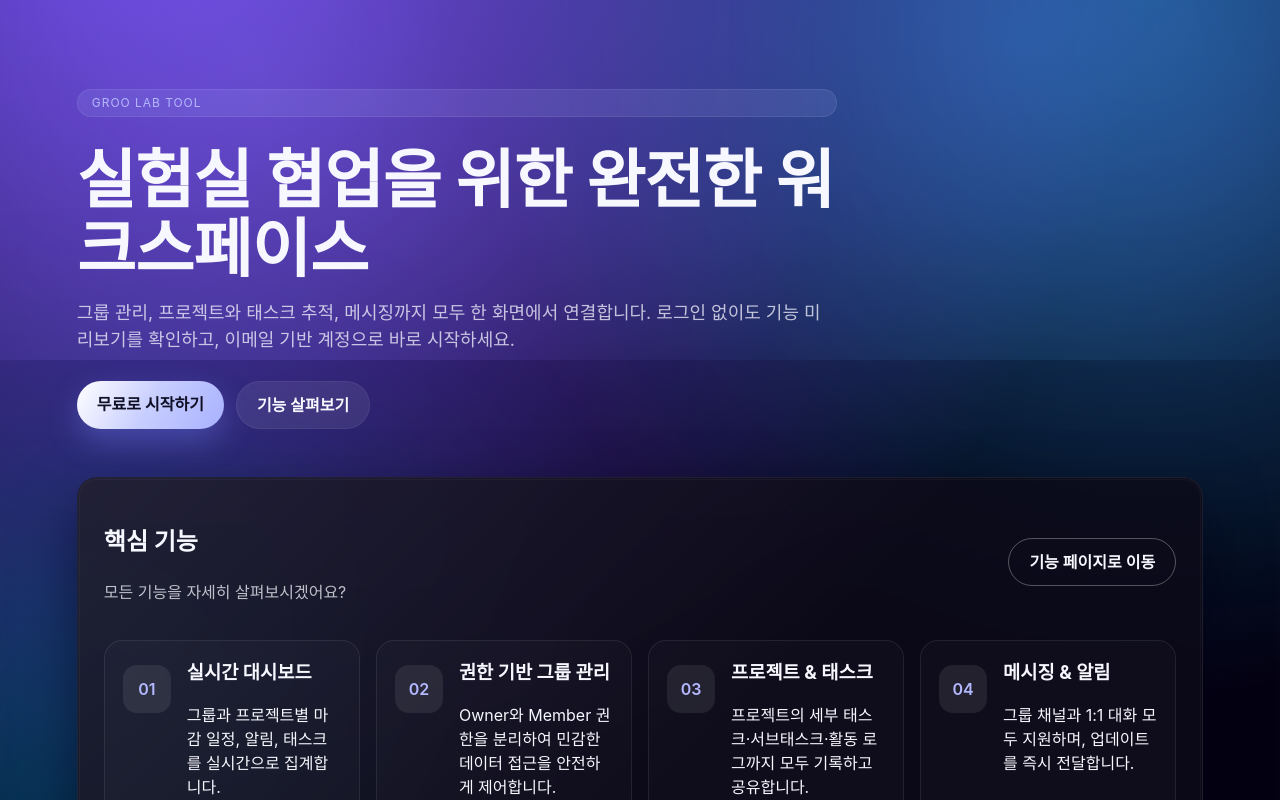
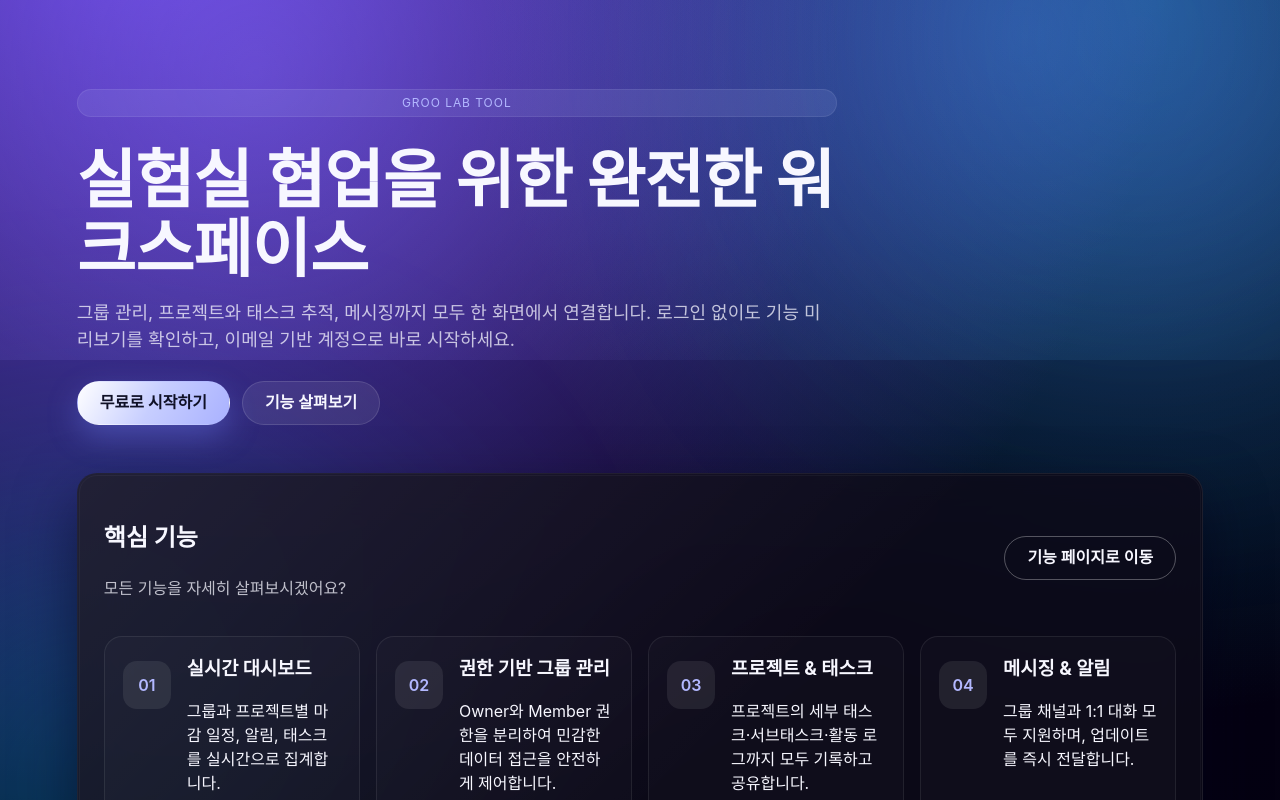
Before and after one commit to nadajinny/GROO, a Vue app: page / in a window 1280 px wide. Shown: the top 800 px of the page. Built offline with nearby package versions, Linux system fonts and the light colour scheme; the HTML template or start-up script is replaced by a standard one.

Commit message:
feat: 박스 크기 및 텍스트 사이즈 조정

```diff
--- a/src/assets/main.css
+++ b/src/assets/main.css
@@ -17,6 +17,11 @@ body {
   box-shadow: var(--app-shadow-lg);
   backdrop-filter: blur(26px);
   overflow: hidden;
+  width: 100%;
+  display: flex;
+  flex-direction: column;
+  gap: 16px;
+  min-width: 0;
 }
 
 .app-card::before {
@@ -74,6 +79,7 @@ body {
 .pill {
   display: inline-flex;
   align-items: center;
+  justify-content: center;
   gap: 6px;
   border-radius: 999px;
   padding: 4px 14px;
@@ -83,16 +89,25 @@ body {
   text-transform: uppercase;
   background: var(--app-primary-muted);
   color: var(--app-primary);
+  white-space: nowrap;
 }
 
 .btn {
+  display: inline-flex;
+  align-items: center;
+  justify-content: center;
+  gap: 8px;
   border-radius: 999px;
-  border: none;
-  padding: 11px 20px;
+  border: 1px solid transparent;
+  padding: 0 22px;
+  min-height: 44px;
   cursor: pointer;
   font-weight: 600;
-  transition: transform 0.2s ease, box-shadow 0.2s ease, opacity 0.2s ease;
+  transition: transform 0.2s ease, box-shadow 0.2s ease, opacity 0.2s ease,
+    background 0.2s ease, border 0.2s ease;
   white-space: nowrap;
+  line-height: 1.2;
+  flex-shrink: 0;
 }
 
 .btn:focus-visible {
@@ -119,11 +134,11 @@ body {
 .btn-muted {
   background: rgba(255, 255, 255, 0.08);
   color: var(--app-text);
-  border: 1px solid rgba(255, 255, 255, 0.06);
+  border-color: rgba(255, 255, 255, 0.12);
 }
 
 .btn-outline {
-  border: 1px solid rgba(255, 255, 255, 0.3);
+  border-color: rgba(255, 255, 255, 0.3);
   background: transparent;
   color: var(--app-text);
 }
@@ -132,12 +147,18 @@ body {
 .textarea,
 .select {
   width: 100%;
+  min-height: 48px;
   background: var(--app-surface-alt);
   border-radius: 16px;
   border: 1px solid rgba(255, 255, 255, 0.08);
   color: var(--app-text);
-  padding: 14px 16px;
+  padding: 12px 16px;
   transition: border 0.2s ease, box-shadow 0.2s;
+  box-sizing: border-box;
+}
+
+.textarea {
+  min-height: 90px;
 }
 
 .input:focus,
@@ -181,6 +202,8 @@ body {
   padding: 20px;
   background: var(--app-surface);
   box-shadow: var(--app-shadow-soft);
+  width: 100%;
+  min-width: 0;
 }
 
 .empty-state {
@@ -219,6 +242,7 @@ body {
   flex-wrap: wrap;
   gap: 10px;
   margin-top: 12px;
+  align-items: center;
 }
 
 .stack {
@@ -242,3 +266,15 @@ body {
 .table tbody tr:hover {
   background: rgba(255, 255, 255, 0.04);
 }
+
+.section-header {
+  display: flex;
+  align-items: flex-start;
+  justify-content: space-between;
+  gap: 12px;
+  flex-wrap: wrap;
+}
+
+.section-header > * {
+  margin: 0;
+}
--- a/src/services/accountService.ts
+++ b/src/services/accountService.ts
@@ -36,6 +36,7 @@ export async function findByEmail(email: string): Promise<AccountRecord | null>
   const snapshot = await getDocs(q)
   if (snapshot.empty) return null
   const docSnap = snapshot.docs[0]
+  if (!docSnap) return null
   const data = docSnap.data()
   return {
     uid: docSnap.id,
--- a/src/views/MessagesView.vue
+++ b/src/views/MessagesView.vue
@@ -146,7 +146,7 @@ const selectedFriend = computed(() =>
 )
 
 watch(
-  () => [groupStore.currentGroupId, isGroupSelected.value],
+  () => [groupStore.currentGroupId, isGroupSelected.value] as const,
   ([groupId, isGroup]) => {
     if (isGroup && groupId) {
       socialStore.ensureGroupMessages(groupId)
```
